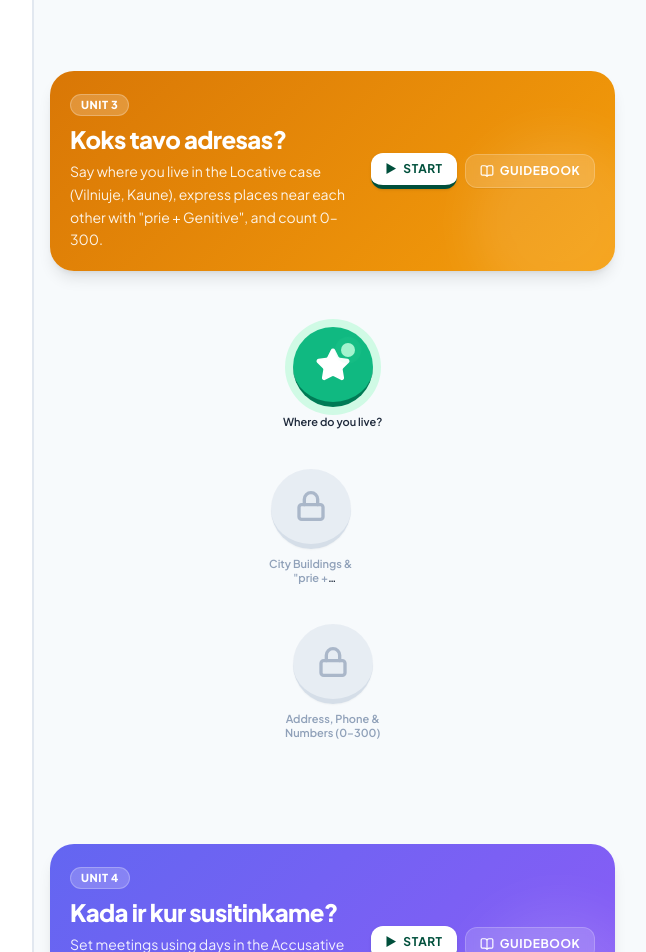
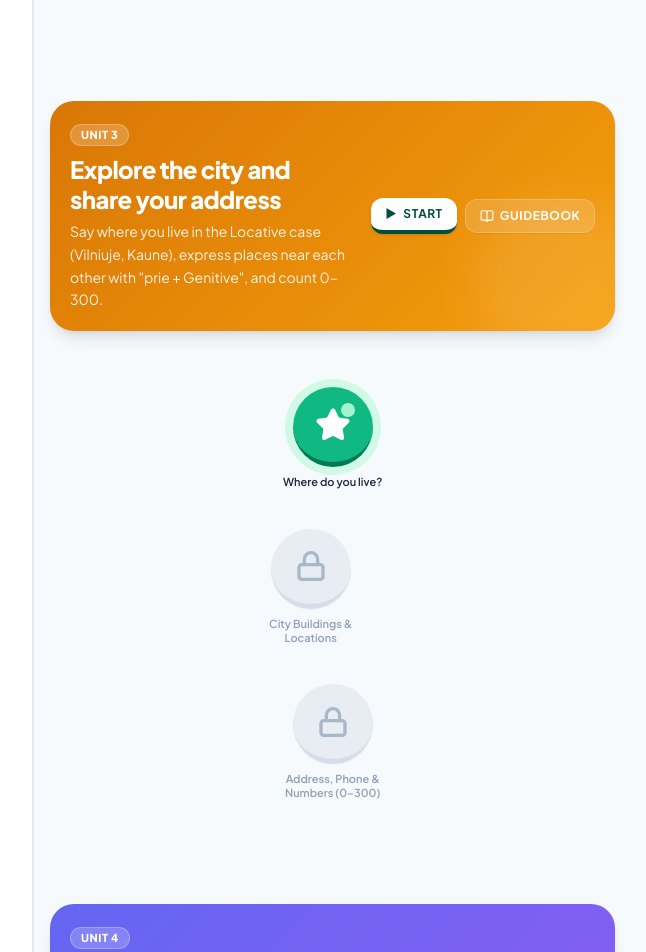
Before and after one commit to ekpeprince/sekmes-lithuanian, a Next.js app: page / in a window 1280 px wide. Shown: the part 1540-2492 px from the top of the page, without its empty margins (222-868 px from the left). Built offline with nearby package versions, Linux system fonts and the light colour scheme; no server answers.

Commit message:
refactor(curriculum): clean lithuanian subtitles from all lesson cards and unit banners

```diff
--- a/src/components/tree/LessonNode.tsx
+++ b/src/components/tree/LessonNode.tsx
@@ -114,7 +114,7 @@ export const LessonNode: React.FC<LessonNodeProps> = ({
               </div>
 
               <h4 className="font-extrabold text-slate-800 text-base mb-1">
-                {lesson.title}
+                {displayTitle}
               </h4>
               <p className="text-xs text-slate-500 mb-2.5 leading-relaxed">
                 {lesson.description}
--- a/src/data/curriculum.ts
+++ b/src/data/curriculum.ts
@@ -14,7 +14,7 @@ export const UNITS: Unit[] = [
       {
         id: 'lesson-1',
         unitId: 'unit-1',
-        title: 'Alphabet & Pronunciation • Abėcėlė ir tarimas',
+        title: 'Alphabet & Pronunciation',
         description: 'Learn the Lithuanian alphabet, unique letters with diacritics (ė, ą, č, ū), and basic starter words.',
         subExplanation: 'Master the core sounds of the 32-letter Lithuanian alphabet, unique diacritics, and pronounce your first everyday words.',
         detailedExplanation: '• Lithuanian uses 32 Latin letters without Q, W, or X.\n• Unique vowel with dot: "ė" (closed long "ay" sound, e.g. "tėtis" = dad, "kėdė" = chair).\n• Long vowels: "ū" and "y" are held longer than short "u" and "i".\n• Nasal vowels (nosinės): "ą, ę, į, ų" are pronounced today as long vowels.\n• Soft consonants: "č" (like ch in church), "š" (like sh in ship), "ž" (like s in measure).\n• Core starter vocabulary: "kava" (coffee), "arbata" (tea), "namas" (house), "vanduo" (water), "prašom" (please).',
@@ -75,7 +75,7 @@ export const UNITS: Unit[] = [
       {
         id: 'lesson-2',
         unitId: 'unit-1',
-        title: 'Introductions & Verb "būti" • Susipažinimas',
+        title: 'Introductions & Verb "būti"',
         description: 'Practice introducing yourself, asking names, and conjugating "būti / nebūti" (to be).',
         subExplanation: 'Learn to introduce yourself, ask someone\'s name formally or informally, and conjugate the core verb "būti" (to be) and its negative forms.',
         detailedExplanation: '• Present tense of "būti" (to be):\n  - Aš esu (I am) / Aš nesu (I am not)\n  - Tu esi (You are sg.) / Tu nesi (You are not)\n  - Jis / Ji yra (He/She is) / nėra (is not)\n  - Mes esame (We are) / Mes nesame (We are not)\n  - Jūs esate (You are pl./formal) / Jūs nesate (You are not)\n• Asking names: "Koks jūsų vardas?" (What is your first name? — "vardas" is masculine, so "koks") vs. "Kokia jūsų pavardė?" (What is your surname? — "pavardė" is feminine, so "kokia").\n• Responding politely: "Labai malonu" (Very nice to meet you) or "Man taip pat labai malonu" (Nice to meet you too).',
@@ -154,7 +154,7 @@ export const UNITS: Unit[] = [
       {
         id: 'lesson-3',
         unitId: 'unit-1',
-        title: 'Countries & Nationalities • Šalys ir tautybės',
+        title: 'Countries & Nationalities',
         description: 'Learn countries and male/female demonyms (Lietuva, Anglija, Vokietija, Ukraina).',
         subExplanation: 'Explore countries and national demonyms, recognizing masculine (-as, -is) vs. feminine (-ė) endings and lowercase spelling conventions.',
         detailedExplanation: '• In Lithuanian, country names are capitalized (Lietuva, Vokietija, Prancūzija, Ispanija, Anglija, Ukraina).\n• Demonyms (nationalities) are written in LOWERCASE in Lithuanian (unlike English!):\n  - Masculine: typically ends in -as or -is (lietuvis, vokietis, prancūzas, ispanas, anglas, ukrainietis).\n  - Feminine: always ends in -ė (lietuvė, vokietė, prancūzė, ispanė, anglė, ukrainietė).\n• Origin with "iš" (from) triggers the Genitive case: "iš Lietuvos" (from Lithuania), "iš Ukrainos" (from Ukraine).',
@@ -217,8 +217,8 @@ export const UNITS: Unit[] = [
   {
     id: 'unit-2',
     number: 2,
-    title: 'Unit 2: Čia mano draugas',
-    subtitle: 'Wellbeing, Origin, Languages & Vocative • Savijauta ir kilmė',
+    title: 'Meet friends and introduce others',
+    subtitle: 'Wellbeing, Origin, Languages & Vocative',
     description: 'Ask "Kaip sekasi?", express origin with "iš + Genitive", languages ending in "-iškai", and call friends with the Vocative case (Tomai!).',
     color: '#0284c7',
     accentColor: '#38bdf8',
@@ -226,7 +226,7 @@ export const UNITS: Unit[] = [
       {
         id: 'lesson-4',
         unitId: 'unit-2',
-        title: 'How are you? & Introductions • Kaip sekasi?',
+        title: 'How are you? & Introductions',
         description: 'Express wellbeing (gerai, puikiai, šiaip sau) and introduce friends (Čia mano draugas).',
         subExplanation: 'Learn to ask and answer "Kaip sekasi?" (How are you?), introduce a friend ("Čia mano draugas"), and use essential classroom requests.',
         detailedExplanation: '• Inquiring about wellbeing: "Kaip sekasi?" (How are things going? / How are you?):\n  - "Puikiai!" (Great! / Perfectly!)\n  - "Labai gerai" (Very good) / "Gerai" (Good)\n  - "Šiaip sau" (So-so / Okayish)\n  - "Blogai" (Badly)\n• Introducing someone: "Čia mano draugas Paulius" (This is my friend Paulius - masc.) / "Čia mano draugė Lina" (This is my friend Lina - fem.).\n• Polite requests: "Prašom pakartoti!" (Please repeat!), "Prašom kalbėti lėčiau!" (Please speak slower!), "Ar aišku?" (Is it clear?).',
@@ -295,7 +295,7 @@ export const UNITS: Unit[] = [
       {
         id: 'lesson-5',
         unitId: 'unit-2',
-        title: 'Where are you from? • iš + Kilmininkas',
+        title: 'Where are you from?',
         description: 'Express your city and country of origin using the Genitive case after "iš" (from).',
         subExplanation: 'Express geographical origin using the preposition "iš" (from), which strictly requires the Genitive case (Kilmininkas).',
         detailedExplanation: '• The preposition "iš" (from) always demands the Genitive case (Kilmininkas - question "Ko? / Iš kur?"):\n  - Masculine nouns ending in -as -> -o (Kaunas -> iš Kauno, Monakas -> iš Monako)\n  - Masculine nouns ending in -ius -> -iaus (Vilnius -> iš Vilniaus)\n  - Masculine nouns ending in -ys / -is -> -io (Panevėžys -> iš Panevėžio)\n  - Feminine nouns ending in -a -> -os (Lietuva -> iš Lietuvos, Ryga -> iš Rygos)\n  - Feminine nouns ending in -ė -> -ės (Čilė -> iš Čilės, Klaipėda -> iš Klaipėdos)\n• Question: "Iš kur tu esi?" (Where are you from? informal) or "Iš kur jūs esate?" (formal/plural).',
@@ -355,7 +355,7 @@ export const UNITS: Unit[] = [
       {
         id: 'lesson-6',
         unitId: 'unit-2',
-        title: 'Languages & Vocative Case • Kalbos ir Šauksmininkas',
+        title: 'Languages & Vocative Case',
         description: 'Conjugate "kalbėti" (to speak), language adverbs (-iškai), and address people (Tomai!, pone Jonai!).',
         subExplanation: 'Conjugate the verb "kalbėti" (to speak), form language adverbs in "-iškai", and address people respectfully or warmly using the Vocative case (Šauksmininkas).',
         detailedExplanation: '• Talking about languages: use the adverb ending in "-iškai" after "kalbėti" (to speak):\n  - lietuviškai (Lithuanian), angliškai (English), vokiškai (German), prancūziškai (French), ispaniškai (Spanish).\n  - Present tense of "kalbėti": aš kalbu, tu kalbi, jis/ji kalba, mes kalbame, jūs kalbate.\n• Vocative Case (Šauksmininkas) — used exclusively to call, address, or greet someone:\n  - Masculine -as -> -ai! (Tomas -> Tomai!, Jonas -> Jonai!)\n  - Masculine -us -> -au! (Paulius -> Pauliau!, Andrius -> Andriau!)\n  - Feminine -ė -> -e! (Eglė -> Egle!, Rasa -> Rasa!)\n  - Titles: "Ponas Jonas" -> "Pone Jonai!" (Mr. Jonas! / Sir!).',
@@ -431,8 +431,8 @@ export const UNITS: Unit[] = [
   {
     id: 'unit-3',
     number: 3,
-    title: 'Unit 3: Koks tavo adresas?',
-    subtitle: 'City, Living, Locative Case & Numbers • Miestas ir vietininkas',
+    title: 'Explore the city and share your address',
+    subtitle: 'City, Living, Locative Case & Numbers',
     description: 'Say where you live in the Locative case (Vilniuje, Kaune), express places near each other with "prie + Genitive", and count 0–300.',
     color: '#d97706',
     accentColor: '#f59e0b',
@@ -440,7 +440,7 @@ export const UNITS: Unit[] = [
       {
         id: 'lesson-7',
         unitId: 'unit-3',
-        title: 'Where do you live? • Vienaskaitos Vietininkas',
+        title: 'Where do you live?',
         description: 'Locative case (Kur? - Where?): Vilniuje, Kaune, centre, bendrabutyje, Trakuose.',
         subExplanation: 'Master the Locative case (Vietininkas - answering "Kur?" / Where?) to say which city, neighborhood, or building you live or study in.',
         detailedExplanation: '• Locative case (Vietininkas - question "Kur?" / Where?):\n  - Feminine -a -> -oje (Lietuva -> Lietuvoje, Palanga -> Palangoje)\n  - Feminine -ė -> -ėje (aikštė -> aikštėje, kavinė -> kavinėje)\n  - Masculine -as -> -e (Kaunas -> Kaune, centras -> centre)\n  - Masculine -is / -ys -> -yje (bendrabutis -> bendrabutyje, kambarys -> kambaryje)\n  - Masculine -ius -> -iuje (Vilnius -> Vilniuje)\n  - Plural place names: -ai -> -uose (Trakai -> Trakuose, Šiauliai -> Šiauliuose)\n• Key verbs: "gyventi" (to live: aš gyvenu, tu gyveni...), "studijuoti" (to study: aš studijuoju...), "dirbti" (to work: aš dirbu...).',
@@ -510,7 +510,7 @@ export const UNITS: Unit[] = [
       {
         id: 'lesson-8',
         unitId: 'unit-3',
-        title: 'City Buildings & "prie + Kilmininkas" • Miesto pastatai',
+        title: 'City Buildings & Locations',
         description: 'Describe buildings near each other (prie banko, prie pašto, prie stoties).',
         subExplanation: 'Learn essential city building vocabulary and navigate spatial relationships using the preposition "prie" (near/by) + Genitive case.',
         detailedExplanation: '• Core city landmarks:\n  - bankas (bank), paštas (post office), teatras (theater), universitetas (university)\n  - kavinė (cafe), vaistinė (pharmacy), ligoninė (hospital), knygynas (bookstore), stotis (station)\n• Preposition "prie" (near / next to / by) always triggers the Genitive case (Kilmininkas):\n  - prie pašto (near the post office, paštas -> pašto)\n  - prie banko (near the bank, bankas -> banko)\n  - prie kavinės (near the cafe, kavinė -> kavinės)\n  - prie stoties (near the station, stotis -> stoties)\n• Adverbs of distance: "arti" (close / nearby) vs. "toli" (far away).',
@@ -580,7 +580,7 @@ export const UNITS: Unit[] = [
       {
         id: 'lesson-9',
         unitId: 'unit-3',
-        title: 'Address, Phone & Numbers (0–300) • Adresas ir skaičiai',
+        title: 'Address, Phone & Numbers (0–300)',
         description: 'Read addresses (Parko g. 4-10), give phone numbers, and master numbers up to 300.',
         subExplanation: 'Count confidently up to 300, ask for contact information, and understand how street and apartment numbers are spoken aloud in Lithuania.',
         detailedExplanation: '• Lithuanian numbers:\n  - 0–9: nulis, vienas, du, trys, keturi, penki, šeši, septyni, aštuoni, devyni\n  - 10–90: dešimt, dvidešimt, trisdešimt, keturiasdešimt, penkiasdešimt...\n  - Hundreds: 100 = šimtas, 200 = du šimtai, 300 = trys šimtai\n• Address format:\n  - Street name + "gatvė" (e.g. Parko gatvė, Gedimino prospektas).\n  - A hyphenated house-apartment number like "4-10" is spoken as two distinct numbers: "keturi, dešimt" (house 4, apartment 10).\n• Asking for contacts:\n  - "Koks tavo adresas?" (What is your address?)\n  - "Koks yra jūsų telefono numeris?" (What is your telephone number?).',
@@ -648,8 +648,8 @@ export const UNITS: Unit[] = [
   {
     id: 'unit-4',
     number: 4,
-    title: 'Unit 4: Kada ir kur susitinkame?',
-    subtitle: 'Meetings, Time, Days of the Week & Directions • Laikas ir susitikimai',
+    title: 'Schedule meetings and tell time',
+    subtitle: 'Meetings, Time, Days of the Week & Directions',
     description: 'Set meetings using days in the Accusative case, express half-hours ("pusę aštuntos"), and choose between "į" (places) vs "pas" (people).',
     color: '#6366f1',
     accentColor: '#8b5cf6',
@@ -657,7 +657,7 @@ export const UNITS: Unit[] = [
       {
         id: 'lesson-10',
         unitId: 'unit-4',
-        title: 'When do we meet? • Savaitės dienos ir laikas',
+        title: 'When do we meet?',
         description: 'Days of the week in the Accusative case (pirmadienį, penktadienį) and weekend wishes.',
         subExplanation: 'Learn the days of the week and express "When?" (Kada?) using the Accusative case (pirmadienį, penktadienį, savaitgalį).',
         detailedExplanation: '• Days of the week in Lithuanian are named after ordinal numbers + "diena" (day):\n  - Pirmadienis (Monday - 1st day)\n  - Antradienis (Tuesday - 2nd day)\n  - Trečiadienis (Wednesday - 3rd day)\n  - Ketvirtadienis (Thursday - 4th day)\n  - Penktadienis (Friday - 5th day)\n  - Šeštadienis (Saturday - 6th day)\n  - Sekmadienis (Sunday - 7th day, from sekti = to follow)\n  - Savaitgalis (Weekend)\n• Expressing "ON what day?" (answering "Kada?" / When?):\n  - Use the Accusative singular ending: nouns in "-is" take "-į":\n  - pirmadienį (on Monday), penktadienį (on Friday), savaitgalį (on the weekend).\n• Common phrases: "Kada susitinkame?" (When do we meet?), "Gero savaitgalio!" (Have a good weekend! - Genitive of wish).',
@@ -716,7 +716,7 @@ export const UNITS: Unit[] = [
       {
         id: 'lesson-11',
         unitId: 'unit-4',
-        title: 'Telling Time & Half-Hours • Valandos ir pusvalandžiai',
+        title: 'Telling Time & Half-Hours',
         description: 'Hours in the Accusative (šeštą valandą) and half-hours (pusė aštuntos = 7:30, pusė dešimtos = 9:30).',
         subExplanation: 'Master telling the exact hour in the Accusative ("šeštą valandą") and the unique Lithuanian system for half-hours ("pusė + upcoming hour in Genitive").',
         detailedExplanation: '• Exact time:\n  - Stating time: "Dabar yra šešta valanda" (It is 6 o\'clock now - Nominative).\n  - Answering "Kelintą valandą?" (At what time?):\n    Use the Accusative case: "penktą valandą" (at 5:00), "šeštą valandą" (at 6:00).\n• Half-Hours ("pusė") — CRITICAL RULE:\n  - Unlike English "half past seven", Lithuanian looks forward to the NEXT hour!\n  - "pusė aštuntos" = 7:30 (literally: half of the 8th hour).\n  - "pusė dešimtos" = 9:30 (half of the 10th hour).\n  - "pusė šeštos" = 5:30 (half of the 6th hour).\n• "Lygiai" means "exactly / sharp" (e.g. "lygiai šeštą valandą" = at exactly 6 o\'clock).',
@@ -782,7 +782,7 @@ export const UNITS: Unit[] = [
       {
         id: 'lesson-12',
         unitId: 'unit-4',
-        title: 'Where are we going? • į vs pas + Galininkas',
+        title: 'Where are we going?',
         description: 'Distinguish between "į" (going to places: į teatrą) vs "pas" (going to people: pas Paulių).',
         subExplanation: 'Distinguish between destinations: use "į" when going to places, cities, and buildings, and "pas" when visiting people, doctors, or friends (both with Accusative).',
         detailedExplanation: '• Both "į" and "pas" indicate movement towards a destination and require the Accusative case (Galininkas - question "Kur? / Į ką? / Pas ką?"):\n• Use "į + Accusative" for PLACES, BUILDINGS, CITIES, and EVENTS:\n  - į teatrą (to the theater), į kavinę (to the cafe), į universitetą (to the university), į Vilnių (to Vilnius).\n• Use "pas + Accusative" for PEOPLE, FRIENDS, SPECIALISTS, and HOMES:\n  - pas draugą (to a friend / to friend\'s place), pas Paulių (to Paulius\'s), pas gydytoją (to the doctor), pas mane (to my place / to me).\n• Idiomatic phrase: "eiti į svečius" (to go visiting / to go as a guest), "kviesti į svečius" (to invite someone over).',
@@ -870,8 +870,8 @@ export const UNITS: Unit[] = [
   {
     id: 'unit-5',
     number: 5,
-    title: 'Unit 5: Kavinėje ir restorane',
-    subtitle: 'Food, Drinks, Ordering & Paying • Maistas ir užsakymai',
+    title: 'Order food and drinks at a restaurant',
+    subtitle: 'Food, Drinks, Ordering & Paying',
     description: 'Master ordering traditional Lithuanian food (cepelinai, šaltibarščiai), asking prices, and paying by card or cash.',
     color: '#d97706',
     accentColor: '#f59e0b',
@@ -879,7 +879,7 @@ export const UNITS: Unit[] = [
       {
         id: 'lesson-13',
         unitId: 'unit-5',
-        title: 'Food & Drinks • Maistas ir gėrimai',
+        title: 'Food & Drinks',
         description: 'Learn iconic Lithuanian dishes (šaltibarščiai, cepelinai) and daily beverages.',
         subExplanation: 'Explore famous Lithuanian culinary vocabulary, from cold pink beet soup to hot herbal tea.',
         detailedExplanation: '• Lithuanian national dishes:\n  - „Šaltibarščiai“ (cold beet soup with kefir, served with hot boiled potatoes)\n  - „Didžkukuliai“ or „Cepelinai“ (large grated potato dumplings with meat or curd filling)\n  - „Kepta duona su sūriu“ (crispy fried rye bread with garlic & melted cheese)\n• Drinks:\n  - „Kava su pienu“ (coffee with milk) / „Juoda kava“ (black coffee)\n  - „Arbata su citrina“ (tea with lemon)\n  - „Gira“ (traditional fermented rye bread kvass)\n  - „Vanduo su citrina“ (water with lemon).',
@@ -926,7 +926,7 @@ export const UNITS: Unit[] = [
       {
         id: 'lesson-14',
         unitId: 'unit-5',
-        title: 'Polite Ordering & Paying • Užsakymas kavinėje',
+        title: 'Polite Ordering & Paying',
         description: 'Order politely using "Norėčiau...", ask for the bill, and choose payment methods.',
         subExplanation: 'Learn real-world dialogue at a café: ordering, requesting the check, and paying with card or cash.',
         detailedExplanation: '• Polite ordering:\n  - „Norėčiau...“ (I would like... + Genitive or Accusative)\n  - „Prašom sąskaitą!“ (The bill, please!)\n• Paying:\n  - „Mokėsiu kortele“ (I will pay by card - Instrumental „kortele“)\n  - „Mokėsiu grynaisiais“ (I will pay in cash - „grynaisiais“)\n• Complimenting food:\n  - „Labai skanu!“ (Very tasty/delicious!)',
@@ -991,7 +991,7 @@ export const UNITS: Unit[] = [
       {
         id: 'lesson-15',
         unitId: 'unit-5',
-        title: 'Prices & Numbers • Kiek kainuoja?',
+        title: 'Prices & Numbers',
         description: 'Ask prices with "Kiek kainuoja?", understand Euro amounts, and count numbers.',
         subExplanation: 'Master asking prices and understanding currency amounts from 1 to 100 Euros in Lithuanian.',
         detailedExplanation: '• Inquiring price:\n  - „Kiek kainuoja kava?“ (How much does the coffee cost?)\n  - „Kiek kainuoja šis pyragaitis?“ (How much does this pastry cost?)\n• Number and currency rules with „euras“:\n  - 1 euras (Nominative singular for number 1: vienas euras)\n  - 2–9 eurai (Nominative plural for numbers ending in 2-9: du eurai, penki eurai)\n  - 10–20 eurų (Genitive plural for numbers 10-20 & tens: dešimt eurų, dvidešimt eurų)\n• Cent endings: 1 centas, 2–9 centai, 10–20 centų.',
@@ -1040,8 +1040,8 @@ export const UNITS: Unit[] = [
   {
     id: 'unit-6',
     number: 6,
-    title: 'Unit 6: Miesto orientacija ir kelionės',
-    subtitle: 'Directions, Public Transit & Vilnius Landmarks • Miestas ir kelionės',
+    title: 'Navigate the city and take transit',
+    subtitle: 'Directions, Public Transit & Vilnius Landmarks',
     description: 'Learn to ask for directions (tiesiai, į kairę, į dešinę), use public transport (autobusas, troleibusas), and explore Vilnius landmarks.',
     color: '#0891b2',
     accentColor: '#06b6d4',
@@ -1049,7 +1049,7 @@ export const UNITS: Unit[] = [
       {
         id: 'lesson-16',
         unitId: 'unit-6',
-        title: 'Asking Directions • Kur yra...?',
+        title: 'Asking Directions',
         description: 'Ask for famous city spots and understand directional instructions.',
         subExplanation: 'Navigate the cobblestone streets of Vilnius by mastering directional prepositions and landmarks.',
         detailedExplanation: '• Directional adverbs and phrases:\n  - „Tiesiai“ (straight ahead)\n  - „Į dešinę“ (to the right - į + Accusative)\n  - „Į kairę“ (to the left - į + Accusative)\n  - „Šalia“ (next to / near)\n  - „Priešais“ (opposite / in front of)\n• Vilnius landmarks:\n  - „Katedros aikštė“ (Cathedral Square)\n  - „Gedimino pilis“ (Gediminas Tower/Castle)\n  - „Bernardinų sodas“ (Bernardine Garden)\n  - „Geležinkelio stotis“ (Railway Station).',
@@ -1107,7 +1107,7 @@ export const UNITS: Unit[] = [
       {
         id: 'lesson-17',
         unitId: 'unit-6',
-        title: 'Public Transit • Autobusas ir troleibusas',
+        title: 'Public Transit',
         description: 'Take buses, trolleybuses, and buy tickets like a local.',
         subExplanation: 'Navigate city public transport in Vilnius and Kaunas, buy tickets, and listen for station announcements.',
         detailedExplanation: '• Transport modes in Lithuania:\n  - „Autobusas“ (bus)\n  - „Troleibusas“ (electric trolleybus - prominent in Vilnius & Kaunas!)\n  - „Traukinys“ (train)\n• Key travel words:\n  - „Stotelė“ (bus/trolleybus stop)\n  - „Stotis“ (central station: autobusų stotis / geležinkelio stotis)\n  - „Bilietas“ (ticket)\n  - „Kitas sustojimas“ (next stop announcement).',
```
